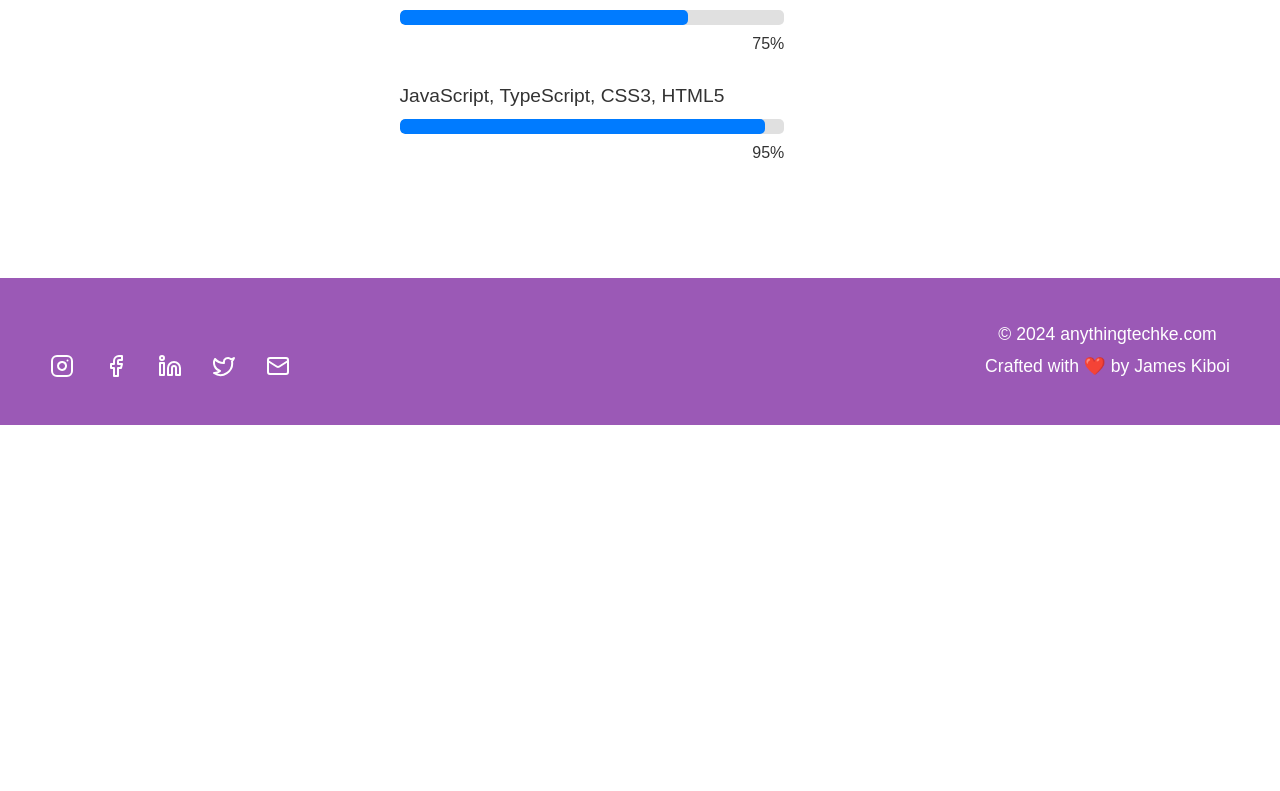
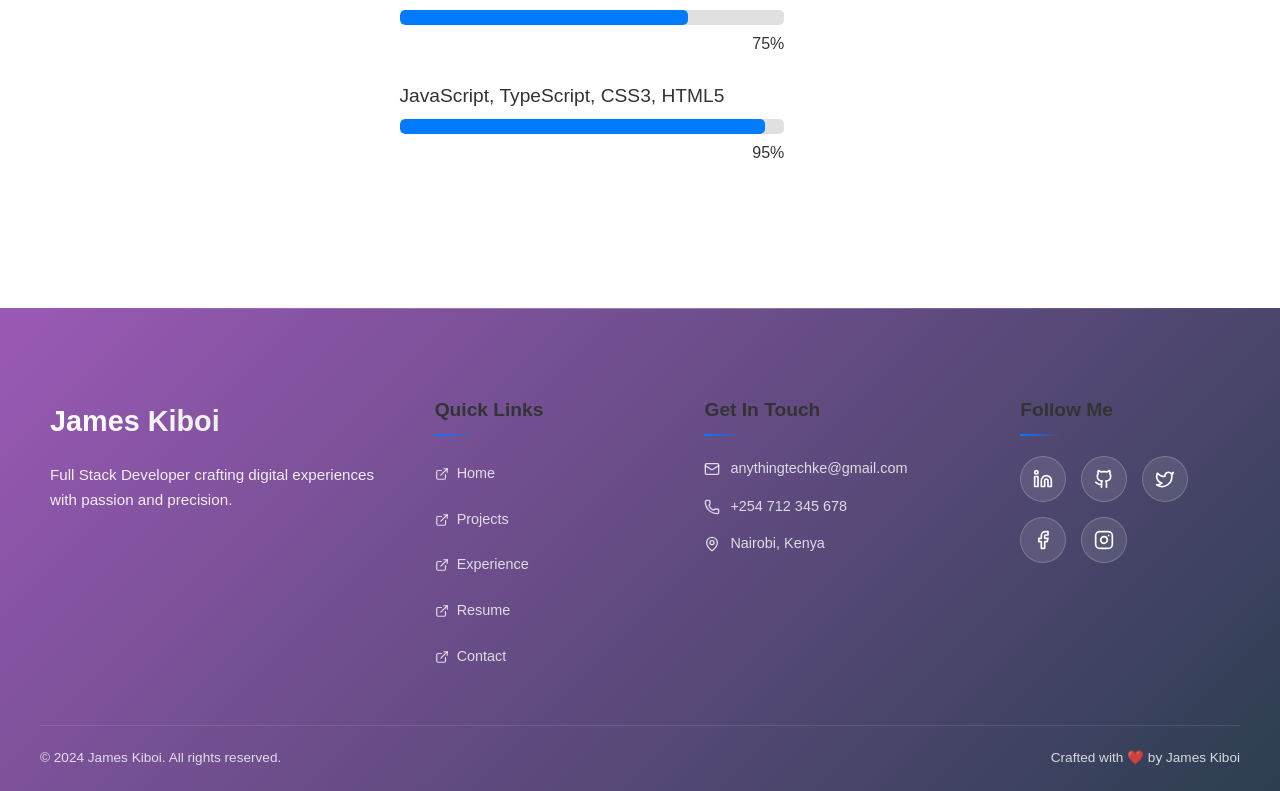
Before and after one commit to JKiboi/portfolio, a React (Create React App) app: page / in a window 1280 px wide. Shown: the part 2001-2792 px from the top of the page. Before the commit the page ends 2426 px from the top, so only its background shows below. Built offline with nearby package versions, Linux system fonts and the light colour scheme.

Commit message:
new commits

```diff
--- a/src/components/Footer.js
+++ b/src/components/Footer.js
@@ -1,33 +1,138 @@
 import React from 'react';
 import "../styles/Footer.css";
-import { Instagram, Twitter, Facebook, Linkedin, Mail } from 'lucide-react';
+import {
+  Linkedin,
+  Facebook,
+  Twitter,
+  Instagram,
+  Github,
+  Mail,
+  Phone,
+  MapPin,
+  ExternalLink
+} from 'lucide-react';
 
 const Footer = () => {
+  const currentYear = new Date().getFullYear();
+
+  const socialLinks = [
+    {
+      name: 'LinkedIn',
+      icon: Linkedin,
+      url: 'https://linkedin.com/in/james-kiboi',
+      color: '#0077B5'
+    },
+    {
+      name: 'GitHub',
+      icon: Github,
+      url: 'https://github.com/anythingtechke',
+      color: '#333'
+    },
+    {
+      name: 'Twitter',
+      icon: Twitter,
+      url: 'https://twitter.com/anythingtechke',
+      color: '#1DA1F2'
+    },
+    {
+      name: 'Facebook',
+      icon: Facebook,
+      url: 'https://facebook.com/anythingtechke',
+      color: '#1877F2'
+    },
+    {
+      name: 'Instagram',
+      icon: Instagram,
+      url: 'https://instagram.com/anythingtechke',
+      color: '#E4405F'
+    }
+  ];
+
+  const quickLinks = [
+    { name: 'Home', path: '/' },
+    { name: 'Projects', path: '/projects' },
+    { name: 'Experience', path: '/experience' },
+    { name: 'Resume', path: '/resume' },
+    { name: 'Contact', path: '/contact' }
+  ];
+
   return (
-    <footer className="footer">
-      <div className="footer-content">
-        <div className="social-links">
-          <a href="https://instagram.com/" aria-label="Instagram">
-            <Instagram className="icon" />
-          </a>
-          <a href="https://facebook.com/" aria-label="Facebook">
-            <Facebook className="icon" />
-          </a>
-          <a href="https://linkedin.com/" aria-label="LinkedIn">
-            <Linkedin className="icon" />
-          </a>
-          <a href="https://twitter.com/" aria-label="Twitter">
-            <Twitter className="icon" />
-          </a>
-            <a href="mailto:anythingtechke@gmail.com" aria-label="Email">
-            <Mail className="icon" />
-          </a>
+    <footer className="modern-footer">
+      <div className="footer-container">
+        <div className="footer-grid">
+          {/* Brand Section */}
+          <div className="footer-section brand-section">
+            <h3 className="footer-brand">James Kiboi</h3>
+            <p className="footer-tagline">
+              Full Stack Developer crafting digital experiences with passion and precision.
+            </p>
+          </div>
+
+          {/* Quick Links */}
+          <div className="footer-section links-section">
+            <h4 className="footer-title">Quick Links</h4>
+            <ul className="footer-links">
+              {quickLinks.map((link) => (
+                <li key={link.name}>
+                  <a href={link.path} className="footer-link">
+                    <ExternalLink size={14} />
+                    {link.name}
+                  </a>
+                </li>
+              ))}
+            </ul>
+          </div>
+
+          {/* Contact Info */}
+          <div className="footer-section contact-section">
+            <h4 className="footer-title">Get In Touch</h4>
+            <div className="contact-info">
+              <a href="mailto:anythingtechke@gmail.com" className="contact-item">
+                <Mail size={16} />
+                anythingtechke@gmail.com
+              </a>
+              <a href="tel:+254712345678" className="contact-item">
+                <Phone size={16} />
+                +254 712 345 678
+              </a>
+              <div className="contact-item">
+                <MapPin size={16} />
+                Nairobi, Kenya
+              </div>
+            </div>
+          </div>
+
+          {/* Social Media */}
+          <div className="footer-section social-section">
+            <h4 className="footer-title">Follow Me</h4>
+            <div className="social-icons">
+              {socialLinks.map((social) => (
+                <a
+                  key={social.name}
+                  href={social.url}
+                  target="_blank"
+                  rel="noopener noreferrer"
+                  className="social-icon"
+                  aria-label={social.name}
+                  style={{ '--icon-color': social.color }}
+                >
+                  <social.icon size={20} />
+                </a>
+              ))}
+            </div>
+          </div>
         </div>
-        <div className="footer-text">
-          <p>© {new Date().getFullYear()} anythingtechke.com</p>
-          <p>
-            Crafted with ❤️ by James Kiboi
-          </p>
+
+        {/* Bottom Bar */}
+        <div className="footer-bottom">
+          <div className="footer-bottom-content">
+            <p className="copyright">
+              © {currentYear} James Kiboi. All rights reserved.
+            </p>
+            <p className="crafted-by">
+              Crafted with <span className="heart">❤️</span> by James Kiboi
+            </p>
+          </div>
         </div>
       </div>
     </footer>
--- a/src/resources/ProjectList.js
+++ b/src/resources/ProjectList.js
@@ -1,4 +1,4 @@
-import hrsystem from "../assets/hrsystem.png";
+import hrsystem from "../assets/hrsystem1.png";
 import hvacflow from "../assets/hvac-flow2.png";
 import events from "../assets/events1.png";
 import bikes from "../assets/bikes.png";
--- a/src/styles/Footer.css
+++ b/src/styles/Footer.css
@@ -1,52 +1,259 @@
-.footer {
-  background-color: var(--secondary-color);
+/* Modern Footer Styles */
+.modern-footer {
+  background: linear-gradient(135deg, var(--secondary-color) 0%, #2c3e50 100%);
   color: var(--text-light);
-  padding: 25px 0;
-  margin-top: 50px; /*Increased margin */
+  padding: 60px 0 20px;
+  margin-top: 80px;
+  position: relative;
+  overflow: hidden;
 }
 
-.footer-content {
-  display: flex;
-  flex-direction: row; /* Changed to row for larger screens */
-  justify-content: space-between; /* Distribute items */
-  align-items: center;
-  text-align: center;
-  padding: 0 50px; /* Add horizontal padding */
+.modern-footer::before {
+  content: '';
+  position: absolute;
+  top: 0;
+  left: 0;
+  right: 0;
+  height: 1px;
+  background: linear-gradient(90deg, transparent, rgba(255,255,255,0.3), transparent);
 }
 
-.social-links {
-  display: flex;
-  justify-content: center;
-  gap: 30px; /* Increased gap */
-  margin-bottom: 0; /* Remove margin-bottom as it's now a row */
+.footer-container {
+  max-width: 1200px;
+  margin: 0 auto;
+  padding: 0 20px;
 }
 
-.footer-text {
-  font-size: 1.1rem;
-  margin-bottom: 0; /* Remove margin-bottom as it's now a row */
+.footer-grid {
+  display: grid;
+  grid-template-columns: 1.5fr 1fr 1.2fr 1fr;
+  gap: 40px;
+  margin-bottom: 40px;
 }
 
-.footer-text p{
-    margin: 0; /* Remove margin */
+.footer-section {
+  padding: 0 10px;
+}
+
+.footer-brand {
+  font-size: 1.8rem;
+  font-weight: 700;
+  margin-bottom: 15px;
+  background: linear-gradient(45deg, #fff, #e0e0e0);
+  -webkit-background-clip: text;
+  -webkit-text-fill-color: transparent;
+  background-clip: text;
+}
+
+.footer-tagline {
+  font-size: 0.95rem;
+  line-height: 1.6;
+  opacity: 0.9;
+  margin-bottom: 0;
+}
+
+.footer-title {
+  font-size: 1.2rem;
+  font-weight: 600;
+  margin-bottom: 20px;
+  position: relative;
+  padding-bottom: 8px;
+}
+
+.footer-title::after {
+  content: '';
+  position: absolute;
+  bottom: 0;
+  left: 0;
+  width: 40px;
+  height: 2px;
+  background: linear-gradient(90deg, var(--primary-color), transparent);
+}
+
+.footer-links {
+  list-style: none;
+  padding: 0;
+  margin: 0;
+}
+
+.footer-links li {
+  margin-bottom: 10px;
+}
+
+.footer-link {
+  display: flex;
+  align-items: center;
+  gap: 8px;
+  color: rgba(255,255,255,0.8);
+  text-decoration: none;
+  font-size: 0.9rem;
+  transition: all 0.3s ease;
+  padding: 5px 0;
+}
+
+.footer-link:hover {
+  color: var(--primary-color);
+  transform: translateX(5px);
+}
+
+.contact-info {
+  display: flex;
+  flex-direction: column;
+  gap: 12px;
+}
+
+.contact-item {
+  display: flex;
+  align-items: center;
+  gap: 10px;
+  color: rgba(255,255,255,0.8);
+  text-decoration: none;
+  font-size: 0.9rem;
+  transition: color 0.3s ease;
+}
+
+.contact-item:hover {
+  color: var(--primary-color);
+}
+
+.social-icons {
+  display: flex;
+  gap: 15px;
+  flex-wrap: wrap;
+}
+
+.social-icon {
+  display: flex;
+  align-items: center;
+  justify-content: center;
+  width: 44px;
+  height: 44px;
+  background: rgba(255,255,255,0.1);
+  border: 1px solid rgba(255,255,255,0.2);
+  border-radius: 50%;
+  color: var(--text-light);
+  transition: all 0.3s ease;
+  backdrop-filter: blur(10px);
+}
+
+.social-icon:hover {
+  background: var(--icon-color);
+  transform: translateY(-3px);
+  box-shadow: 0 5px 15px rgba(0,0,0,0.3);
+}
+
+.footer-bottom {
+  border-top: 1px solid rgba(255,255,255,0.1);
+  padding-top: 20px;
+}
+
+.footer-bottom-content {
+  display: flex;
+  justify-content: space-between;
+  align-items: center;
+  flex-wrap: wrap;
+  gap: 10px;
+}
+
+.copyright,
+.crafted-by {
+  font-size: 0.85rem;
+  opacity: 0.8;
+  margin: 0;
+}
+
+.heart {
+  color: #ff4757;
+  animation: pulse 2s infinite;
+}
+
+@keyframes pulse {
+  0% { transform: scale(1); }
+  50% { transform: scale(1.1); }
+  100% { transform: scale(1); }
+}
+
+/* Responsive Design */
+@media (max-width: 1024px) {
+  .footer-grid {
+    grid-template-columns: 1fr 1fr;
+    gap: 30px;
+  }
 }
 
 @media (max-width: 768px) {
-  .footer-content {
-    flex-direction: column; /* Stack vertically on smaller screens */
-    padding: 10px; /* Reduced padding */
+  .modern-footer {
+    padding: 40px 0 15px;
+    margin-top: 50px;
   }
 
-  .social-links {
-    flex-direction: row; /* Keep icons in a row */
-    gap: 10px; /* Further reduced gap for mobile row */
-    margin-bottom: 8px; /* Reduced margin */
+  .footer-container {
+    padding: 0 15px;
   }
 
-  .footer-text {
-    margin-top: 5px; /* Reduced margin */
+  .footer-grid {
+    grid-template-columns: 1fr;
+    gap: 30px;
+    text-align: center;
   }
 
-  .footer-text p{
-      font-size: 0.9rem; /* Slightly reduced font size for very small screens */
+  .footer-section {
+    padding: 0;
+  }
+
+  .footer-title::after {
+    left: 50%;
+    transform: translateX(-50%);
+  }
+
+  .footer-link {
+    justify-content: center;
+  }
+
+  .contact-info {
+    align-items: center;
+  }
+
+  .social-icons {
+    justify-content: center;
+  }
+
+  .footer-bottom-content {
+    flex-direction: column;
+    text-align: center;
   }
 }
+
+@media (max-width: 480px) {
+  .footer-brand {
+    font-size: 1.5rem;
+  }
+
+  .footer-title {
+    font-size: 1.1rem;
+  }
+
+  .social-icons {
+    gap: 10px;
+  }
+
+  .social-icon {
+    width: 40px;
+    height: 40px;
+  }
+}
+
+/* Dark Theme Adjustments */
+body.dark-theme .modern-footer {
+  background: linear-gradient(135deg, var(--secondary-color-dark) 0%, #1a1a2e 100%);
+}
+
+body.dark-theme .social-icon {
+  background: rgba(255,255,255,0.05);
+  border-color: rgba(255,255,255,0.1);
+}
+
+body.dark-theme .footer-link:hover,
+body.dark-theme .contact-item:hover {
+  color: var(--primary-color-dark);
+}
```
Also changed, not shown: src/assets/hrsystem1.png (added).
